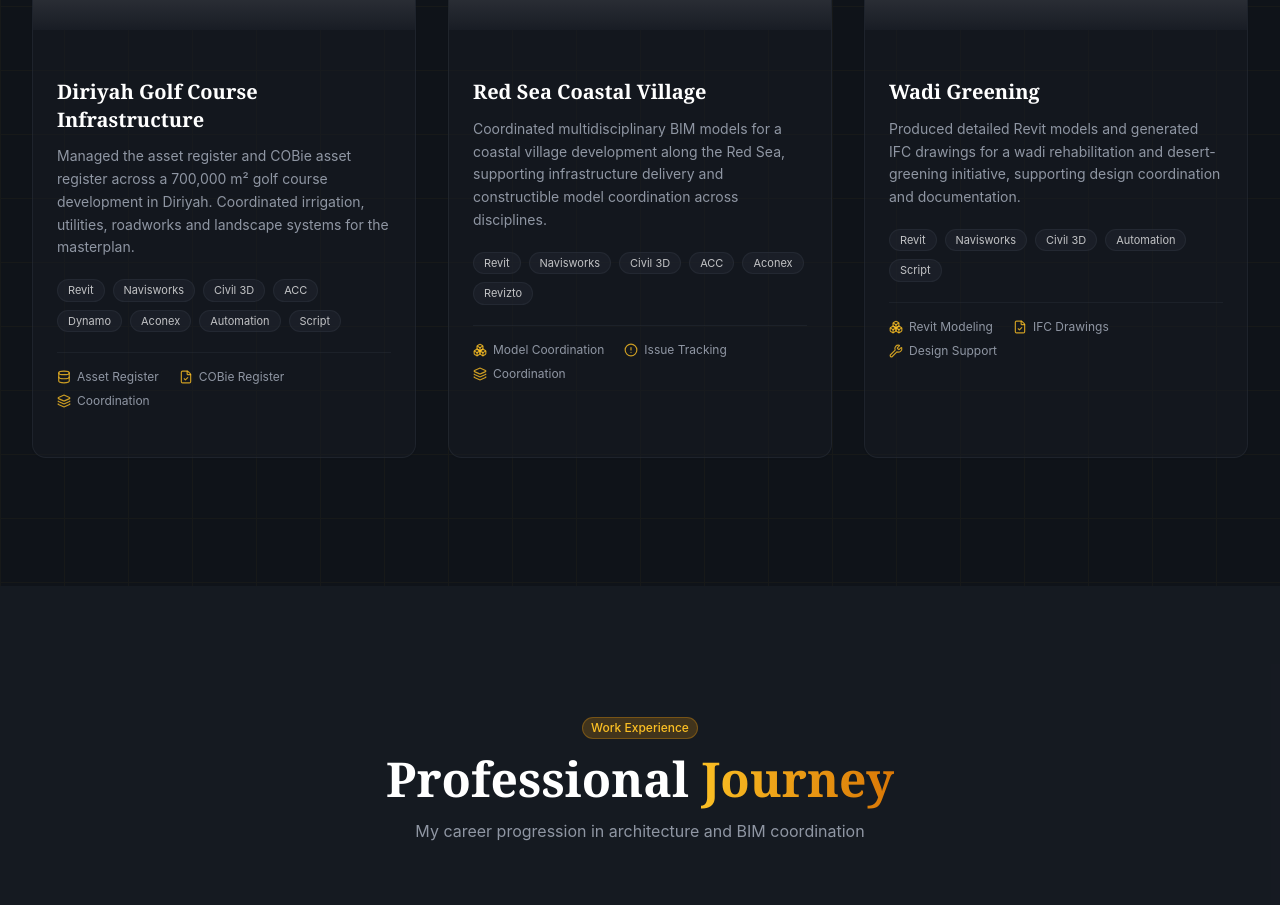
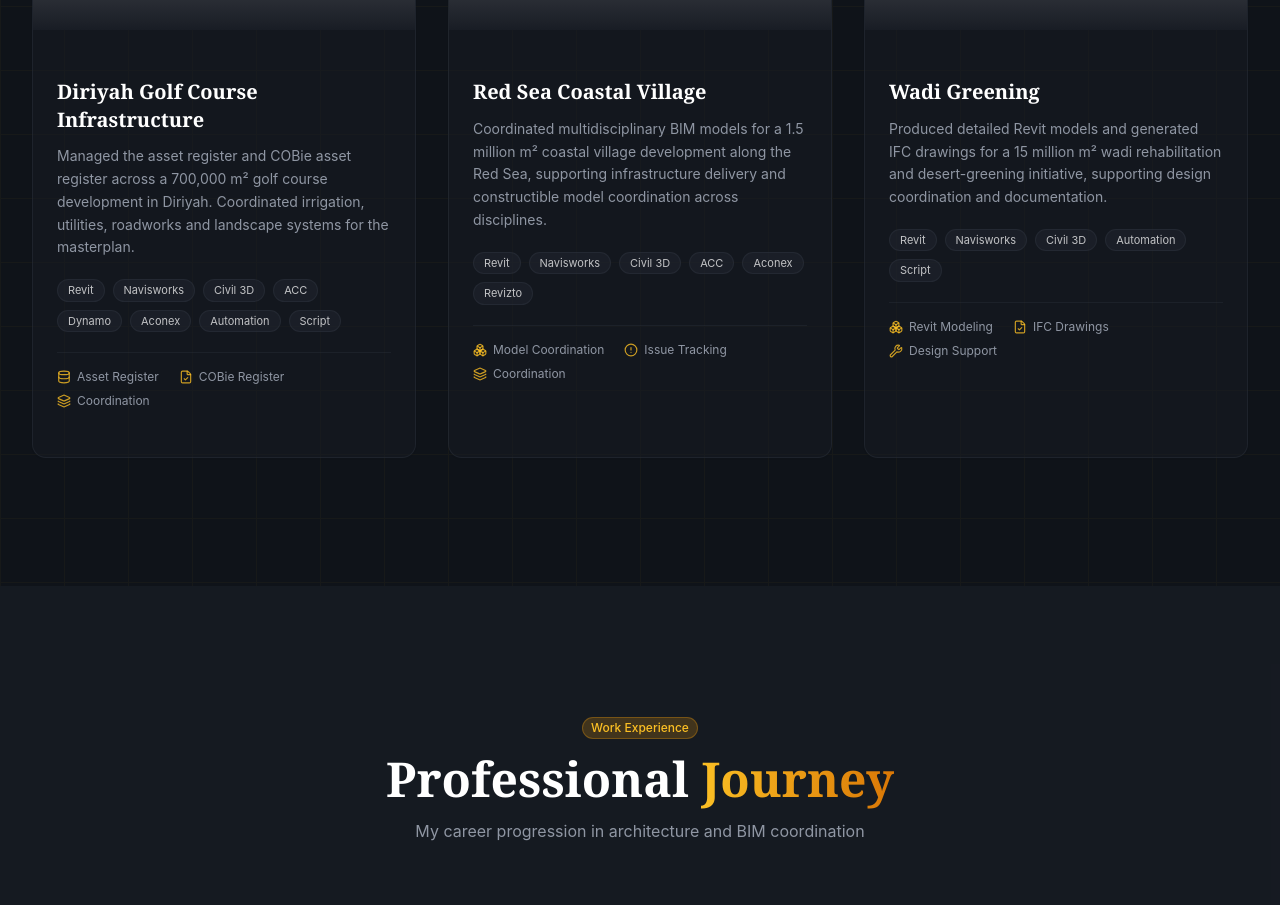
Before and after one commit to xSahal/portfolio-website, a React (Vite) app: page / in a window 1280 px wide. Shown: the part 2639-3544 px from the top of the page. Built offline with nearby package versions, Linux system fonts and the light colour scheme; grey boxes are pictures that could not be loaded.

Commit message:
Add project area: 1.5M m² Red Sea Coastal Village, 15M m² Wadi Greening

```diff
--- a/src/App.tsx
+++ b/src/App.tsx
@@ -117,7 +117,7 @@ function App() {
       title: 'Red Sea Coastal Village',
       category: 'BIM Coordination',
       description:
-        'Coordinated multidisciplinary BIM models for a coastal village development along the Red Sea, supporting infrastructure delivery and constructible model coordination across disciplines.',
+        'Coordinated multidisciplinary BIM models for a 1.5 million m² coastal village development along the Red Sea, supporting infrastructure delivery and constructible model coordination across disciplines.',
       image:
         'https://images.unsplash.com/photo-1540541338287-41700207dee6?w=1200&auto=format&fit=crop&q=80',
       alt: 'Aerial of coastal overwater villas representing a Red Sea coastal village development',
@@ -132,7 +132,7 @@ function App() {
       title: 'Wadi Greening',
       category: 'BIM Modeling',
       description:
-        'Produced detailed Revit models and generated IFC drawings for a wadi rehabilitation and desert-greening initiative, supporting design coordination and documentation.',
+        'Produced detailed Revit models and generated IFC drawings for a 15 million m² wadi rehabilitation and desert-greening initiative, supporting design coordination and documentation.',
       image:
         'https://images.unsplash.com/photo-1500530855697-b586d89ba3ee?w=1200&auto=format&fit=crop&q=80',
       alt: 'Desert valley landscape representing a wadi greening and rehabilitation project',
```
